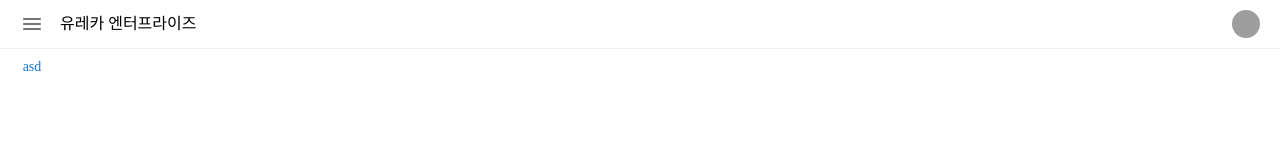
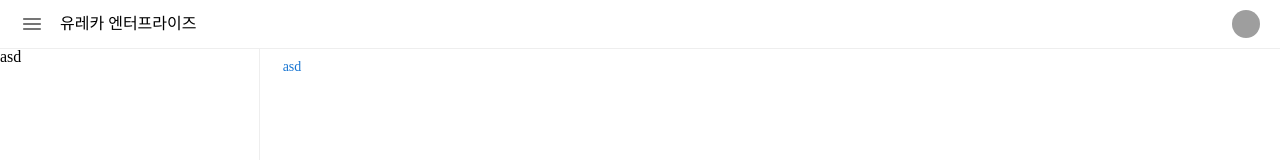
Before and after one commit to ureca-corp/ureca-admin, a Next.js app: page / in a window 1280 px wide. Both pictures are taken after a click on the button 32 px from the left and 24 px from the top of the page. Shown: the top 160 px of the page. Built offline with nearby package versions, Linux system fonts and the light colour scheme; grey boxes are pictures that could not be loaded; a web font is replaced by a local one.

Commit message:
feat: global side bar transition

```diff
--- a/package.json
+++ b/package.json
@@ -18,6 +18,7 @@
     "next": "13.1.6",
     "react": "18.2.0",
     "react-dom": "18.2.0",
+    "recoil": "^0.7.6",
     "typescript": "4.9.5"
   },
   "devDependencies": {
--- /dev/null
+++ b/src/apps/global/application/hooks/index.ts
@@ -0,0 +1 @@
+export * from "./useGlobalSideBar";
--- /dev/null
+++ b/src/apps/global/application/hooks/useGlobalSideBar.ts
@@ -0,0 +1,19 @@
+import { atom, useRecoilState } from "recoil";
+
+const globalSideBarOpenState = atom({
+  key: "globalSideBarOpen",
+  default: false,
+});
+
+export const useGlobalSideBar = () => {
+  const [open, setOpen] = useRecoilState(globalSideBarOpenState);
+
+  const onChange = (isOpen: boolean) => setOpen(isOpen);
+  const onToggle = () => setOpen((old) => !old);
+
+  return {
+    open,
+    onChange,
+    onToggle,
+  };
+};
--- a/src/apps/global/CustomAppbar.tsx
+++ b/src/apps/global/ui/appbar/CustomAppbar.tsx
@@ -1,21 +1,23 @@
 import { BaseAppbar } from "@/common/components/appbar/BaseAppbar";
-import { AppbarMemberProfileAvatar } from "@/apps/member/ui/components/appbar_profile_avatar/AppbarMemberProfileAvatar";
+import { AppbarProfileAvatar } from "@/apps/global/ui/appbar/components/AppbarProfileAvatar";
 import { MenuRounded } from "@mui/icons-material";
 import { IconButton, Typography } from "@mui/material";
-import { useMemberCompany } from "../member/application/hooks";
+import { useMemberCompany } from "@/apps/member/application/hooks";
+import { useGlobalSideBar } from "../../application/hooks";
 
 export const GlobalAppbar = () => {
   const { companyName } = useMemberCompany();
+  const { onToggle } = useGlobalSideBar();
 
   return (
     <BaseAppbar
       leftIcon={
-        <IconButton edge={"start"}>
+        <IconButton edge={"start"} onClick={onToggle}>
           <MenuRounded />
         </IconButton>
       }
       title={<Typography>{companyName}</Typography>}
-      right={<AppbarMemberProfileAvatar />}
+      right={<AppbarProfileAvatar />}
     />
   );
 };
--- a/src/apps/member/ui/components/appbar_profile_avatar/AppbarMemberProfileAvatar.tsx
+++ b/src/apps/global/ui/appbar/components/AppbarProfileAvatar.tsx
@@ -6,9 +6,9 @@ import { PopupMenu, PopupMenuItemButton } from "@/common/components/popup-menu";
 import { css } from "@emotion/react";
 import { Avatar, IconButton } from "@mui/material";
 import { useState } from "react";
-import { AvatarWithEmail } from "../avatar_with_email";
+import { AvatarWithEmail } from "../../../../member/ui/components/avatar_with_email";
 
-export const AppbarMemberProfileAvatar = () => {
+export const AppbarProfileAvatar = () => {
   const { email } = useMemberEmail();
   const { profileImageUrl } = useMemberProfileImage();
 
--- /dev/null
+++ b/src/apps/global/ui/appbar/components/index.ts
@@ -0,0 +1 @@
+export * from "./AppbarProfileAvatar";
--- /dev/null
+++ b/src/apps/global/ui/appbar/index.ts
@@ -0,0 +1,2 @@
+export * from "./CustomAppbar";
+export * from "./components";
--- /dev/null
+++ b/src/apps/global/ui/layout/Layout.tsx
@@ -0,0 +1,32 @@
+import { ReactNode } from "react";
+import { css } from "@emotion/react";
+import { GlobalAppbar } from "../appbar";
+import { SideBar } from "../sidebar";
+
+type LayoutProps = {
+  children: ReactNode;
+};
+
+export const Layout = ({ children }: LayoutProps) => {
+  return (
+    <div css={st.root}>
+      <GlobalAppbar />
+      <div css={st.second}>
+        <SideBar />
+        {children}
+      </div>
+    </div>
+  );
+};
+
+const st = {
+  root: css`
+    display: flex;
+    flex-direction: column;
+    height: 100%;
+  `,
+  second: css`
+    display: flex;
+    height: 100%;
+  `,
+};
--- /dev/null
+++ b/src/apps/global/ui/sidebar/SideBar.tsx
@@ -0,0 +1,28 @@
+import { LightColor } from "@/common/theme/colors";
+import { css } from "@emotion/react";
+import { Collapse } from "@mui/material";
+import { useGlobalSideBar } from "../../application/hooks";
+
+export const SideBar = () => {
+  const { open } = useGlobalSideBar();
+
+  return (
+    <Collapse in={open} orientation={"horizontal"}>
+      <div
+        css={css`
+          display: flex;
+          flex-direction: column;
+          color: #000;
+          width: 260px;
+          height: 100%;
+
+          border-right: 1px solid ${LightColor.BorderColor};
+        `}
+      >
+        asd
+      </div>
+    </Collapse>
+  );
+};
+
+const st = {};
--- /dev/null
+++ b/src/apps/global/ui/sidebar/index.ts
@@ -0,0 +1 @@
+export * from "./SideBar";
--- a/src/pages/_app.tsx
+++ b/src/pages/_app.tsx
@@ -1,14 +1,20 @@
 import type { AppProps } from "next/app";
 import { ThemeProvider } from "@mui/material";
 import { findTheme, ThemeTypes } from "@/common/theme/custom-theme";
+import { Layout } from "@/apps/global/ui/layout/Layout";
 
 import "../common/styles/globals.css";
+import { RecoilRoot } from "recoil";
 
 function MyApp({ Component, pageProps }: AppProps) {
   return (
-    <ThemeProvider theme={findTheme(ThemeTypes.Light)}>
-      <Component {...pageProps} />
-    </ThemeProvider>
+    <RecoilRoot>
+      <ThemeProvider theme={findTheme(ThemeTypes.Light)}>
+        <Layout>
+          <Component {...pageProps} />
+        </Layout>
+      </ThemeProvider>
+    </RecoilRoot>
   );
 }
 
--- a/src/pages/index.tsx
+++ b/src/pages/index.tsx
@@ -1,10 +1,9 @@
-import { GlobalAppbar } from "@/apps/global/CustomAppbar";
+import { GlobalAppbar } from "@/apps/global/ui/appbar/CustomAppbar";
 import { Button } from "@mui/material";
 
 export default function Home() {
   return (
     <main>
-      <GlobalAppbar />
       <Button>asd</Button>
     </main>
   );
```
Also changed, not shown: 1 other file (tests, documents, lock files or other folders).
